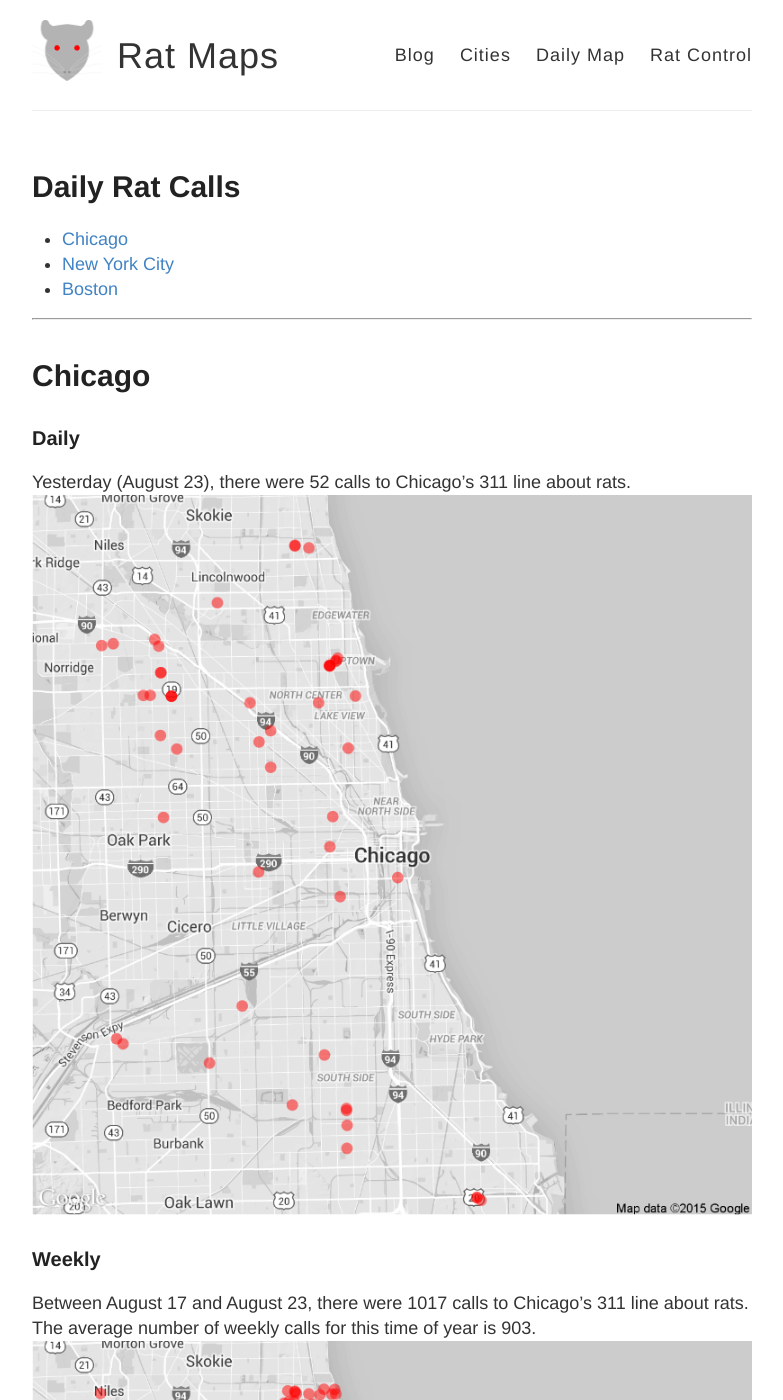
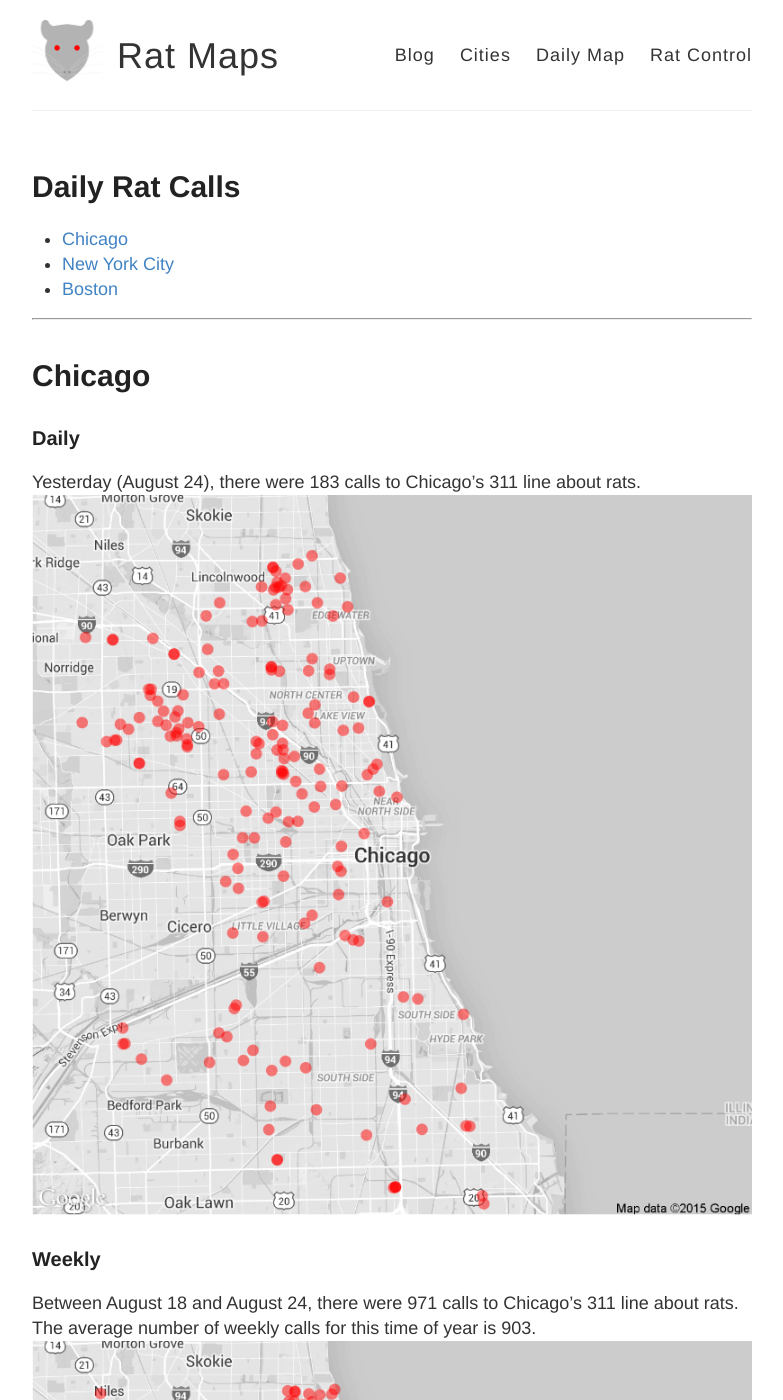
Before and after one commit to DanielHadley/ratmaps, a Jekyll site: the page built from daily.md, in a window 1280 px wide and 1400 px high. Shown: the whole window, without its empty margins (248-1031 px from the left). Built offline with Jekyll 4.4.1, drawn with Linux system fonts in a browser that asks for light colours; comment, search, counter and statistics services are not loaded; some of the changed text lies outside the part shown.

Commit message:
Daily Maps

```diff
--- a/daily.md
+++ b/daily.md
@@ -15,22 +15,22 @@
 
 ### Daily
 
-Yesterday (August 23), there were 52 calls to Chicago's 311 line about rats.
+Yesterday (August 24), there were 183 calls to Chicago's 311 line about rats.
 ![Chicago rat calls to 311 weekly map]({{ site.cityimages }}/daily/Chicago_Rat_Map_Daily.png)
 
 ### Weekly
-Between August 17 and August 23, there were 1017 calls to Chicago's 311 line about rats. The average number of weekly calls for this time of year is 903.
+Between August 18 and August 24, there were 971 calls to Chicago's 311 line about rats. The average number of weekly calls for this time of year is 903.
 ![Chicago rat calls to 311 weekly map]({{ site.cityimages }}/daily/Chicago_Rat_Map_Weekly.png)
 ***
 # New York City <a id="nyc"><a>
 
 ### Daily
 
-Yesterday (August 23), there were 0 calls to New York City's 311 line about rats.
+Yesterday (August 24), there were 0 calls to New York City's 311 line about rats.
 ![NYC rat calls to 311 weekly map]({{ site.cityimages }}/daily/NYC_Rat_Map_Daily.png)
 
 ### Weekly
-Between August 17 and August 23, there were 0 calls to New York City's 311 line about rats. The average number of weekly calls for this time of year is 271.
+Between August 18 and August 24, there were 0 calls to New York City's 311 line about rats. The average number of weekly calls for this time of year is 271.
 ![NYC rat calls to 311 weekly map]({{ site.cityimages }}/daily/NYC_Rat_Map_Weekly.png)
 
 Each red dot represents one call about a rat seen in that location. The dots are transparent, so multiple calls from one location will be seen as a solid dot. The usual caveats apply: more calls do not necessarily mean that there are more rats in that location than other parts of the city. A cluster of dots could indicate that one resident is unusually vocal about rodents in his or her neighborhood. Also, more densely populated neighborhoods tend to make more calls to 311.
```
Also changed, not shown: images/pages/daily/Chicago_Rat_Map_Daily.png, images/pages/daily/Chicago_Rat_Map_Weekly.png, images/pages/daily/NYC_Rat_Map_Daily.png, images/pages/daily/NYC_Rat_Map_Weekly.png.
